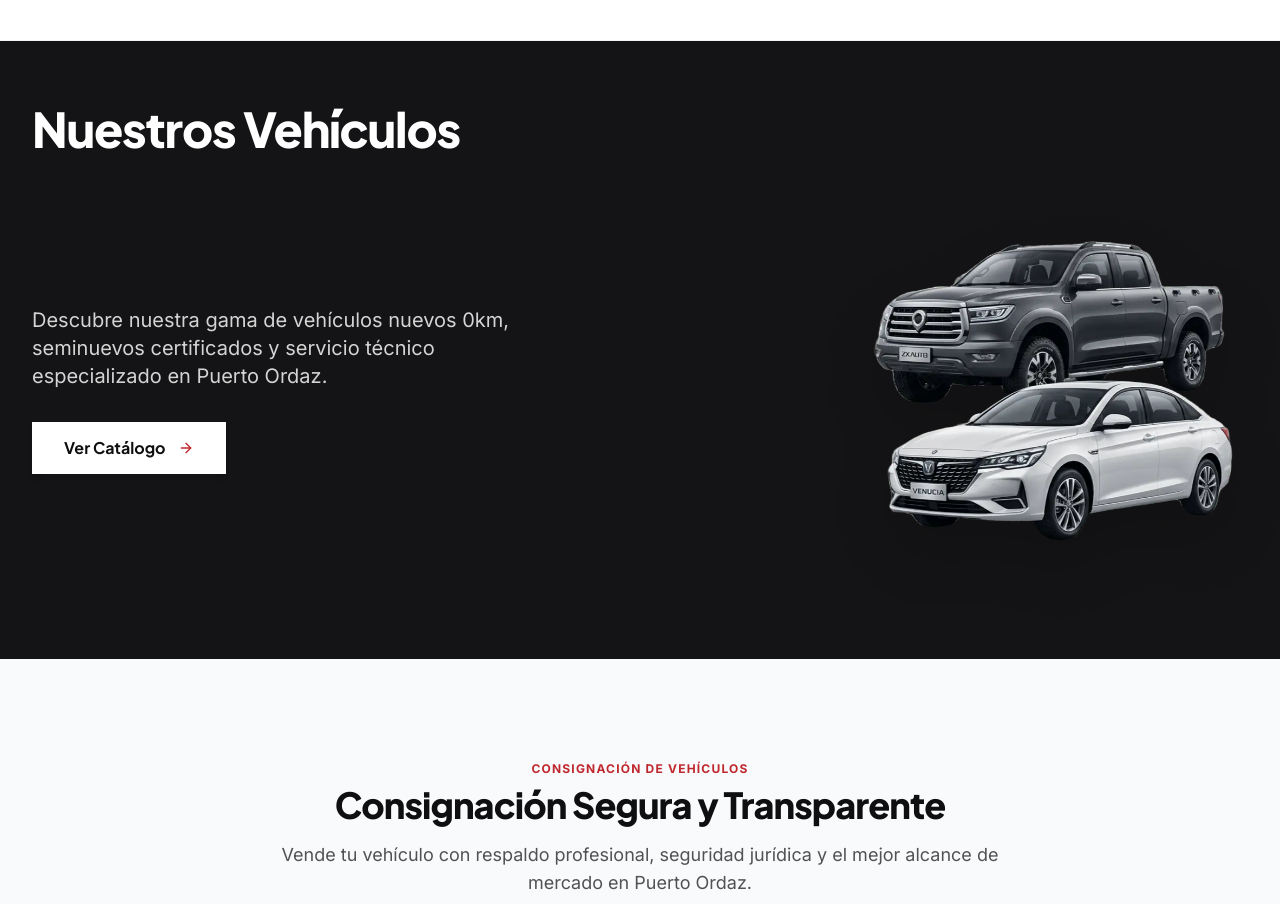
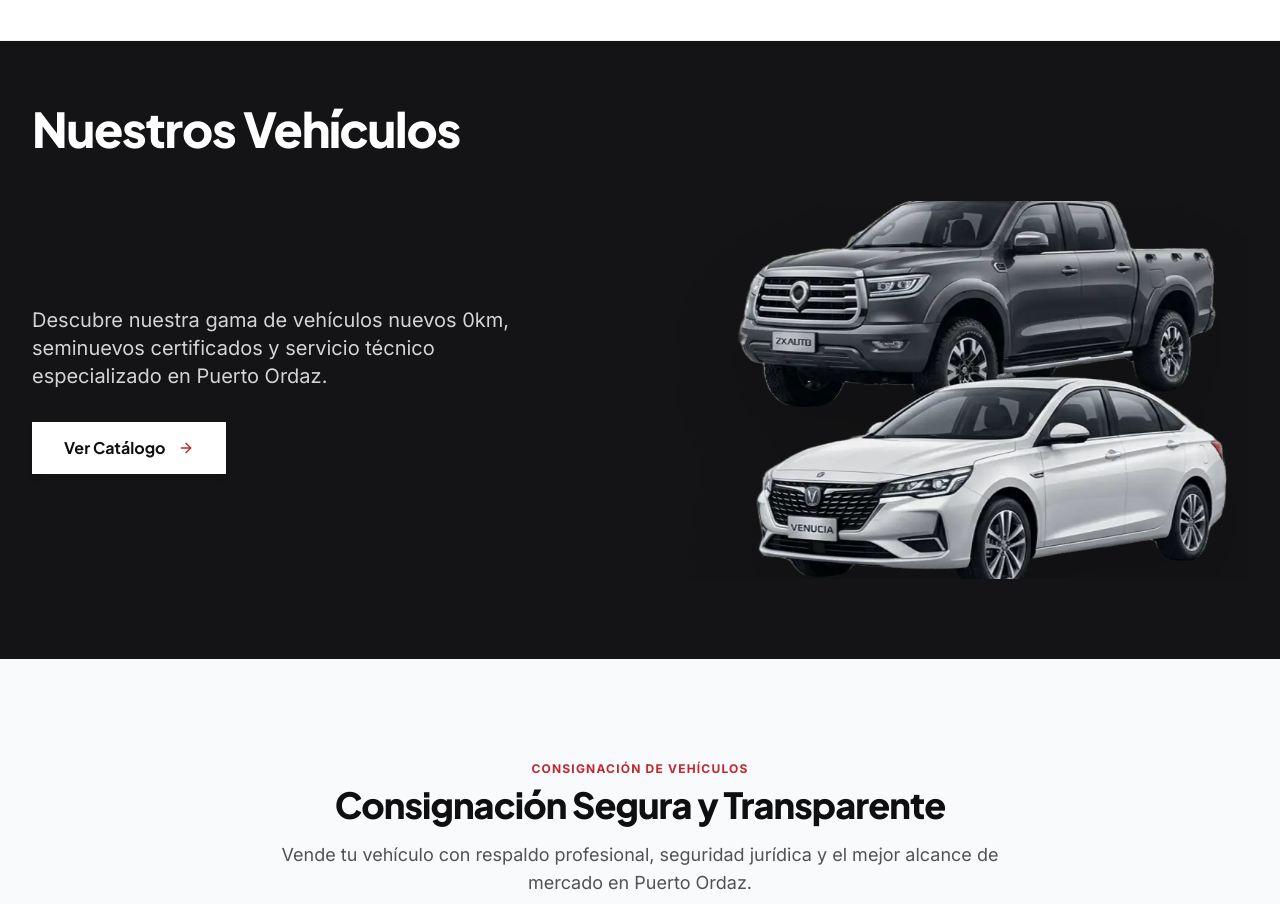
Before and after one commit to Madcz12/car-dealership-pzo, a React (Vite) app: page / in a window 1280 px wide. Shown: the part 816-1720 px from the top of the page. Built offline with nearby package versions, Linux system fonts and the light colour scheme.

Commit message:
fix: images for CatalogSection updated

```diff
--- a/src/sections/CatalogSection.tsx
+++ b/src/sections/CatalogSection.tsx
@@ -53,11 +53,11 @@
           </div>
 
           {/* Lado Derecho: Imagen de Vehículos en gran tamaño */}
-          <div className="lg:col-span-7 flex items-center justify-center lg:justify-end overflow-visible">
+          <div className="lg:col-span-7 flex items-center justify-center lg:justify-end overflow-hidden">
             <img
               src="/OurVehicles/ourvehicles.webp"
               alt="Gama oficial de vehículos VeneCars Motors"
-              className="w-full h-auto object-contain object-center max-h-[480px] sm:max-h-[560px] lg:max-h-[640px] drop-shadow-2xl transform lg:scale-110 xl:scale-115 origin-center lg:origin-right transition-transform duration-300"
+              className="w-full h-auto max-h-[480px] sm:max-h-[560px] lg:max-h-[640px] drop-shadow-2xl scale-[1.3] sm:scale-[1.35] lg:scale-[1.45] xl:scale-[1.5] origin-right transition-transform duration-300"
               loading="eager"
             />
           </div>
```
Also changed, not shown: public/OurVehicles/CatalogSectionBackground.webp (added).
